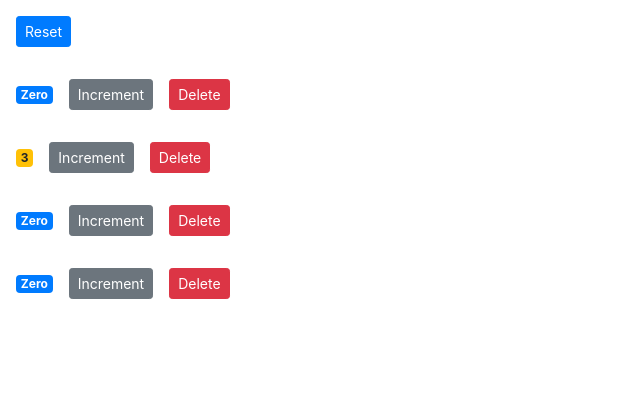
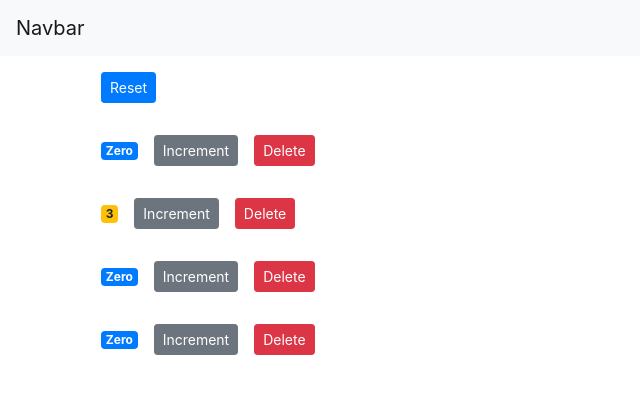
Before and after one commit to M-Moein-M/Basic-React-Coutner-App, a React (Create React App) app: page / in a window 1280 px wide. Shown: the top 394 px of the page, without its empty margins (0-640 px from the left). Built offline with nearby package versions, Linux system fonts and the light colour scheme.

Commit message:
feat: add navbar

```diff
--- a/src/App.js
+++ b/src/App.js
@@ -1,25 +1,20 @@
-import logo from './logo.svg';
+import React, { Component } from 'react';
 import './App.css';
+import NavBar from './components/navBarComponent';
+import Counters from './components/countersComponent';
 
-function App() {
-  return (
-    <div className="App">
-      <header className="App-header">
-        <img src={logo} className="App-logo" alt="logo" />
-        <p>
-          Edit <code>src/App.js</code> and save to reload.
-        </p>
-        <a
-          className="App-link"
-          href="https://reactjs.org"
-          target="_blank"
-          rel="noopener noreferrer"
-        >
-          Learn React
-        </a>
-      </header>
-    </div>
-  );
+class App extends Component {
+  state = {};
+  render() {
+    return (
+      <React.Fragment>
+        <NavBar />
+        <main className="container">
+          <Counters></Counters>
+        </main>
+      </React.Fragment>
+    );
+  }
 }
 
 export default App;
--- /dev/null
+++ b/src/components/navBarComponent.jsx
@@ -0,0 +1,12 @@
+import React, { Component } from 'react';
+class NavBar extends Component {
+  render() {
+    return (
+      <nav className="navbar navbar-light bg-light">
+        <a className="navbar-brand" href="#">Navbar</a>
+      </nav>
+     );
+  }
+}
+
+export default NavBar;
--- a/src/index.js
+++ b/src/index.js
@@ -4,11 +4,10 @@
 import App from './App';
 import reportWebVitals from './reportWebVitals';
 import 'bootstrap/dist/css/bootstrap.css';
-import Counters from './components/countersComponent';
 
 ReactDOM.render(
   <React.StrictMode>
-    <Counters />
+    <App />
   </React.StrictMode>,
   document.getElementById('root')
 );
```
